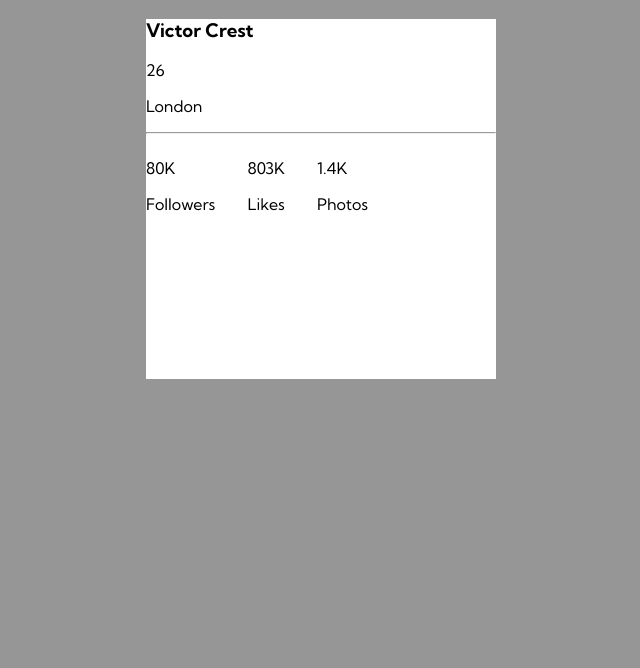
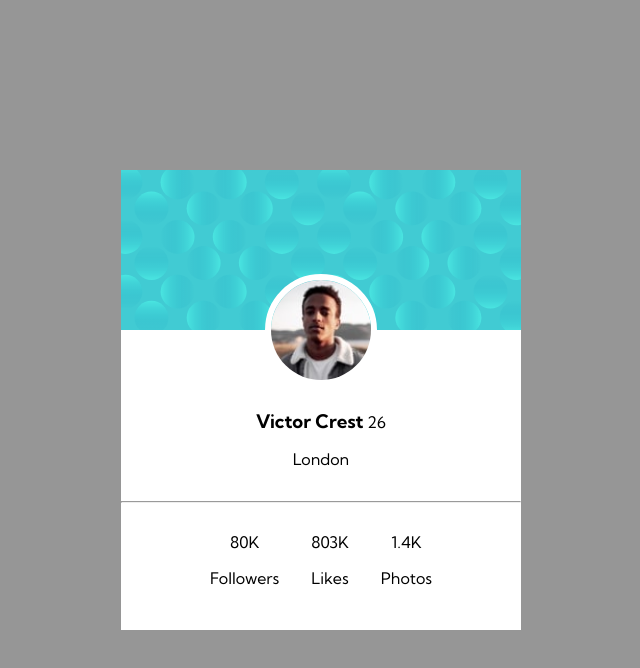
Before and after one commit to agusscript/profile-card-component, a plain HTML site: page index.html in a window 1280 px wide. Shown: the whole page, without its empty margins (319-959 px from the left). Drawn offline with Linux system fonts and the light colour scheme.

Commit message:
Styled card

```diff
--- a/index.html
+++ b/index.html
@@ -10,10 +10,14 @@
 <body>
   <main>
     <div class="card-container">
+        <img src="images/bg-pattern-card.svg" alt="top card design pattern">
+        <img class="profile-img" src="images/image-victor.jpg" alt="profile photo">
       <div class="card-content">
-        <h3>Victor Crest</h3>
-        <span>26</span>
-        <p>London</p>
+        <div class="description">
+          <h3 class="name">Victor Crest</h3>
+          <span class="age">26</span>
+          <p class="place">London</p>
+        </div>
         <hr>
         <div class="stats">
           <div>
--- a/styles.css
+++ b/styles.css
@@ -11,15 +11,56 @@ body {
     background-color: var(--Dark-gray);
 }
 
+main {
+    width: 100%;
+    height: 100vh;
+    display: flex;
+    align-items: center;
+    justify-content: center;
+}
+
+.card-container {
+    display: flex;
+    flex-direction: column;
+    position: relative;
+}
+
 .card-content {
-    margin: 0 auto;
-    width: 350px;
-    height: 360px;
+    width: 400px;
+    height: 300px;
     background-color: white;
+    text-align: center;
+}
+
+.profile-img {
+    width: 100px;
+    height: 100px;
+    border-radius: 50%;
+    position: absolute;
+    display: flex;
+    align-self: center;
+    margin-top: 6.5rem;
+    border: 6px solid white;
+}
+
+.description {
+    margin-top: 5rem;
+}
+
+.name {
+    display: inline;
+}
+
+hr {
+    margin-top: 2rem;
 }
 
 .stats {
+    width: 100%;
     display: flex;
     gap: 2rem;
-
+    align-items: flex-end;
+    justify-content: center;
+    text-align: center;
+    margin-top: 0.8rem;
 }
```
